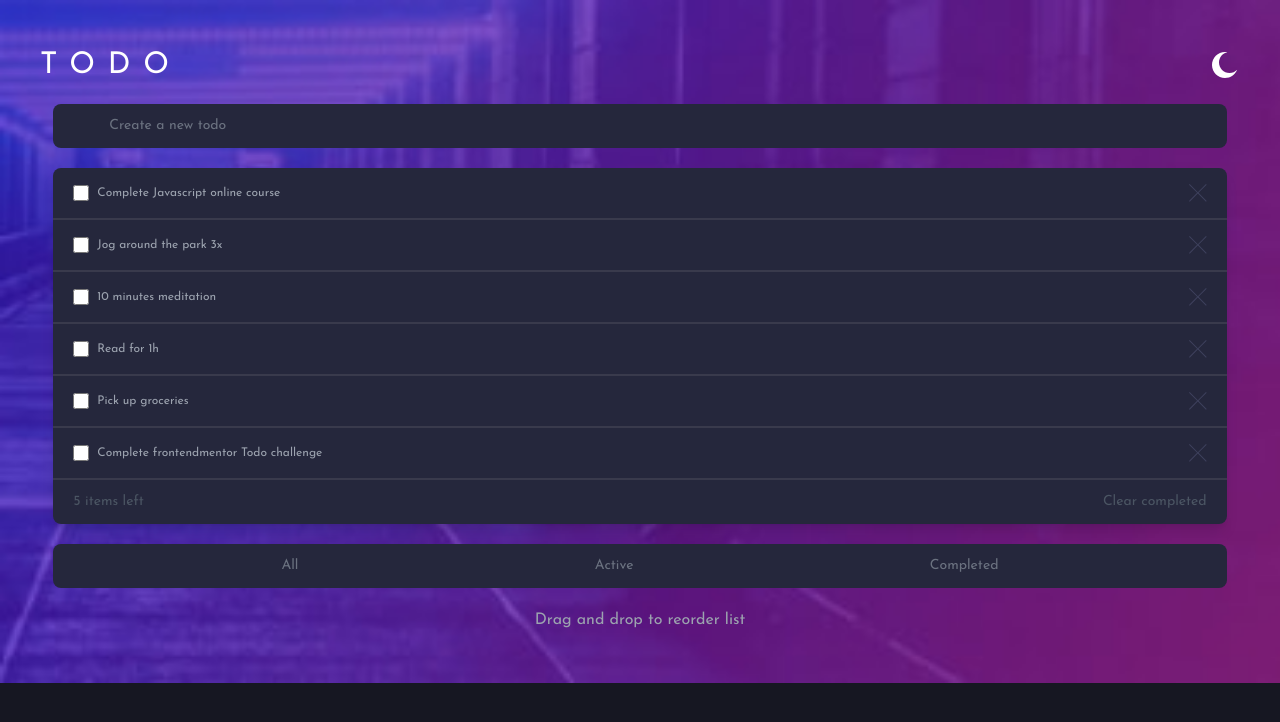
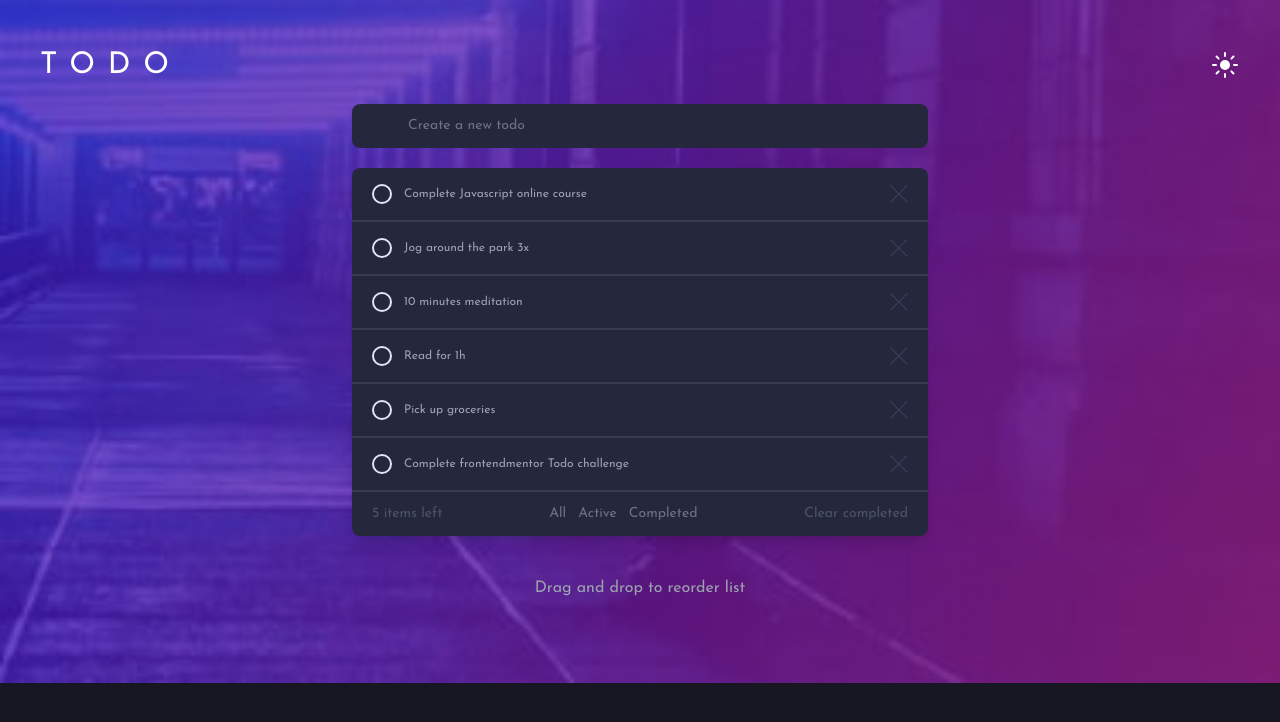
Before and after one commit to LFdeSouza/frontendmentor-TodoOld, a React (Create React App) app in the folder client/: page / in a window 1280 px wide. Both pictures are taken after a click on the icon 1226 px from the left and 66 px from the top of the page. Shown: the top 722 px of the page. Built offline with nearby package versions, Linux system fonts and the light colour scheme.

Commit message:
checkmarks and toggle themes

```diff
--- a/client/src/App.js
+++ b/client/src/App.js
@@ -4,16 +4,24 @@ import "./assets/images/bg-mobile-light.jpg";
 import TaskList from "./components/TaskList";
 
 const App = () => {
+  const [darkTheme, setDarkTheme] = useState(false);
+
+  const toggleTheme = () => setDarkTheme(!darkTheme);
+
   return (
-    <div className="dark">
-      <div className="h-screen w-screen bg-veryLightGrayishBlue bg-mobile-light bg-contain bg-no-repeat font-josefin dark:bg-veryDarkBlue dark:bg-mobile-dark md:bg-desktop-light">
+    <div className={darkTheme && `dark`}>
+      <div className="dark:md:bg-moblie-desktop-dark h-screen w-screen bg-veryLightGrayishBlue bg-mobile-light bg-contain bg-no-repeat font-josefin dark:bg-veryDarkBlue dark:bg-mobile-dark md:bg-desktop-light">
         <header className="w-full px-10 pb-5 pt-12">
           <div className="flex items-center justify-between">
             <h1 className=" text-3xl tracking-[0.8rem] text-white">TODO</h1>
-            <MoonIcon />
+            {darkTheme ? (
+              <SunIcon toggleTheme={toggleTheme} />
+            ) : (
+              <MoonIcon toggleTheme={toggleTheme} />
+            )}
           </div>
         </header>
-        <TaskList />
+        <TaskList darkTheme={darkTheme} />
       </div>
     </div>
   );
--- a/client/src/components/Icons.jsx
+++ b/client/src/components/Icons.jsx
@@ -1,8 +1,11 @@
 import React from "react";
 
-export const SunIcon = () => {
+export const SunIcon = ({ toggleTheme }) => {
   return (
-    <i className="h-7 w-7 cursor-pointer text-white">
+    <i
+      onClick={() => toggleTheme()}
+      className="h-7 w-7 cursor-pointer text-white"
+    >
       <svg xmlns="http://www.w3.org/2000/svg" width="26" height="26">
         <path
           fill="#FFF"
@@ -13,9 +16,12 @@ export const SunIcon = () => {
     </i>
   );
 };
-export const MoonIcon = () => {
+export const MoonIcon = ({ toggleTheme }) => {
   return (
-    <i className=" h-7 w-7 cursor-pointer text-white">
+    <i
+      onClick={() => toggleTheme()}
+      className=" h-7 w-7 cursor-pointer text-white"
+    >
       <svg xmlns="http://www.w3.org/2000/svg" width="26" height="26">
         <path
           fill="#FFF"
@@ -27,13 +33,13 @@ export const MoonIcon = () => {
   );
 };
 
-export const CheckIcon = () => {
+export const CheckIcon = ({ darkTheme }) => {
   return (
-    <i className=" h-5 w-5 cursor-pointer">
+    <i className="cursor-pointer">
       <svg xmlns="http://www.w3.org/2000/svg" width="11" height="9">
         <path
           fill="none"
-          stroke="#FFF"
+          stroke={darkTheme ? "#25273c" : "#FFF"}
           stroke-width="2"
           d="M1 4.304L3.696 7l6-6"
         />
--- a/client/src/components/Task.jsx
+++ b/client/src/components/Task.jsx
@@ -1,15 +1,23 @@
 import React from "react";
-import { CrossIcon } from "./Icons";
+import { CheckIcon, CrossIcon } from "./Icons";
 
-const Task = ({ content, id }) => {
+const Task = ({ content, id, darkTheme }) => {
   return (
-    <li className=" relative flex items-center justify-between border-b-2 border-lightGrayishBlue bg-white px-5 py-4 dark:border-b-veryDarkGrayishBlue dark:bg-veryDarkDesaturatedBlue ">
+    <li className=" flex items-center justify-between border-b-2 border-lightGrayishBlue bg-white px-5 py-4 dark:border-b-veryDarkGrayishBlue dark:bg-veryDarkDesaturatedBlue ">
       <div className="flex items-center">
-        <input type="checkbox" className="mr-2 h-4 w-4" name="task" id={id} />
+        <input
+          type="checkbox"
+          className="absolute opacity-0"
+          name="task"
+          id={id}
+        />
         <label
           htmlFor={id}
-          className="flex items-center justify-center text-xs text-gray-600 dark:text-gray-400"
+          className=" task flex cursor-pointer items-center justify-center text-xs text-gray-600 dark:text-gray-400"
         >
+          <span className="custom-checkbox flex items-center justify-center">
+            <CheckIcon darkTheme={darkTheme} />
+          </span>
           {content}
         </label>
       </div>
--- a/client/src/components/TaskList.jsx
+++ b/client/src/components/TaskList.jsx
@@ -1,7 +1,7 @@
 import React from "react";
 import Task from "./Task";
 
-const TaskList = () => {
+const TaskList = ({ darkTheme }) => {
   const data = [
     "Complete Javascript online course",
     "Jog around the park 3x",
@@ -11,7 +11,7 @@ const TaskList = () => {
     "Complete frontendmentor Todo challenge",
   ];
   return (
-    <main className=" mx-auto flex w-11/12 flex-col items-center">
+    <main className=" mx-auto flex w-11/12 flex-col items-center sm:max-w-xl">
       <form className="mb-5 w-full">
         <span className="checkmark z-10"></span>
         <input
@@ -21,17 +21,28 @@ const TaskList = () => {
       </form>
       <ul className="mb-5 w-full overflow-auto rounded-lg shadow-lg">
         {data.map((todo, index) => (
-          <Task key={index} content={todo} id={index} />
+          <Task key={index} content={todo} id={index} darkTheme={darkTheme} />
         ))}
         <li className="flex w-full items-center justify-between bg-white px-5 py-3 text-sm text-gray-400 dark:bg-veryDarkDesaturatedBlue dark:text-gray-600">
-          <p>5 items left</p>
-          <p>Clear completed</p>
+          <p>5 items left</p>{" "}
+          <div className=" hidden justify-center gap-3 rounded-lg bg-white px-10 dark:bg-veryDarkDesaturatedBlue sm:flex">
+            <button className="text-sm text-gray-500">All</button>
+            <button className="text-sm text-gray-500">Active</button>
+            <button className="text-sm text-gray-500">Completed</button>
+          </div>
+          <p className="cursor-pointer">Clear completed</p>
         </li>
       </ul>
-      <div className="flex w-full justify-around rounded-lg bg-white py-3 px-20 dark:bg-veryDarkDesaturatedBlue">
-        <button className="text-sm text-gray-500">All</button>
-        <button className="text-sm text-gray-500">Active</button>
-        <button className="text-sm text-gray-500">Completed</button>
+      <div className="sm: justify-centerrounded-lg flex w-full justify-around bg-white py-3 px-20 dark:bg-veryDarkDesaturatedBlue sm:hidden">
+        <button className="text-sm text-gray-500 hover:text-brightBlue">
+          All
+        </button>
+        <button className="text-sm text-gray-500 hover:text-brightBlue">
+          Active
+        </button>
+        <button className="text-sm text-gray-500 hover:text-brightBlue">
+          Completed
+        </button>
       </div>
       <div className="mt-5 text-gray-400">Drag and drop to reorder list </div>
     </main>
--- a/client/src/index.css
+++ b/client/src/index.css
@@ -7,7 +7,6 @@
 @layer base {
   :root {
     --color-base-brightBlue: #3a7bfd;
-    --color-checkmark: linear-gradient(#999999, #919191)
     --color-veryLightGray: #fafafa;
     --color-veryLightGrayishBlue: #e4e5f1;
     --color-lightGrayishBlue: #d2d3db;
@@ -25,7 +24,19 @@
 }
 
 @layer components {
-  .custom-checkbox{
-    @apply w-5 h-5 border-2 border-lightGrayishBlue rounded-full mr-3
+  .custom-checkbox {
+    @apply mr-3 h-5 w-5 rounded-full border-2 border-veryLightGrayishBlue;
+  }
+
+  [type="checkbox"]:checked + label .custom-checkbox {
+    @apply border-none bg-gradient-to-r from-blue-400 to-brightBlue;
+  }
+
+  [type="checkbox"]:checked + .task {
+    @apply relative text-gray-300 after:content-[""] dark:text-darkGrayishBlue;
+  }
+
+  .task::after {
+    @apply absolute left-8 right-0 h-[1px] bg-gray-300 dark:bg-darkGrayishBlue;
   }
 }
```
